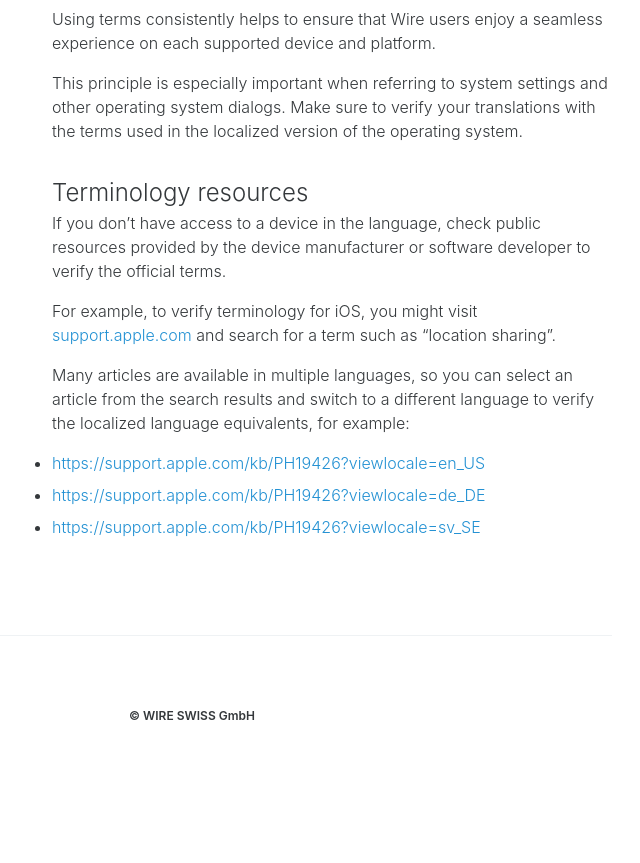
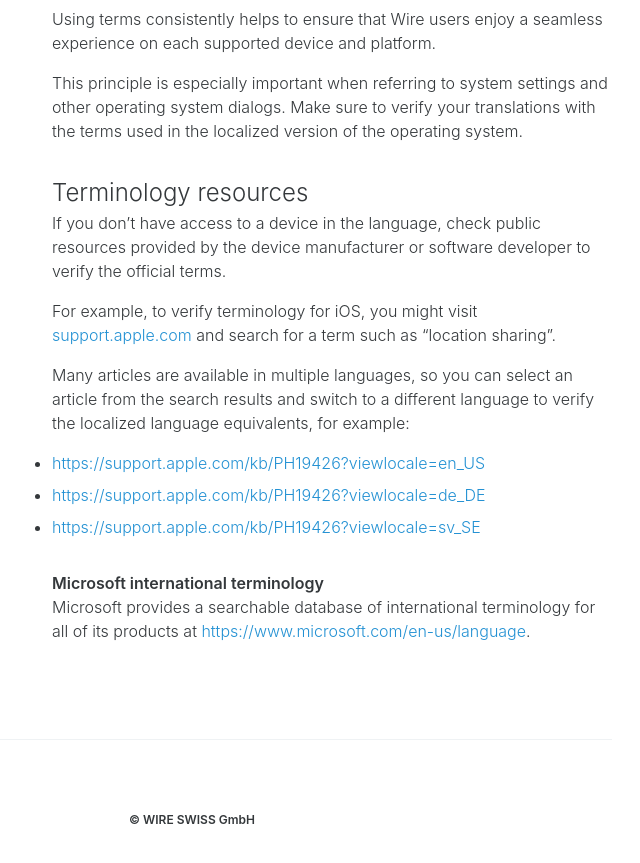
Before and after one commit to wireapp/brand, a Jekyll site: the page built from text/translation/index.md, in a window 1280 px wide and 900 px high, scrolled down 1173 px. Shown: the top 863 px of the window, without its empty margins (448-1088 px from the left). Built offline with Jekyll 4.4.1, drawn with Linux system fonts in a browser that asks for light colours; comment, search, counter and statistics services are not loaded; before the commit the page ends 1969 px from its top, so only the background shows below that.

Commit message:
Link to Microsoft international terminology

```diff
--- a/text/translation/index.md
+++ b/text/translation/index.md
@@ -44,6 +44,10 @@
 - [https://support.apple.com/kb/PH19426?viewlocale=de_DE][7]
 - [https://support.apple.com/kb/PH19426?viewlocale=sv_SE][8]
 
+#### Microsoft international terminology
+
+Microsoft provides a searchable database of international terminology for all of its products at <https://www.microsoft.com/en-us/language>.
+
 [1]: https://crowdin.com/project/wire-ios
 [2]: https://crowdin.com/project/wire-android
 [3]: https://crowdin.com/project/wire-cs
```
